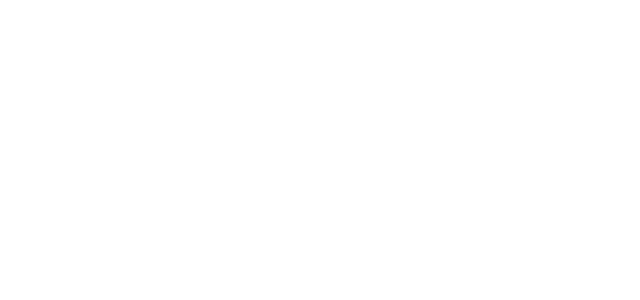
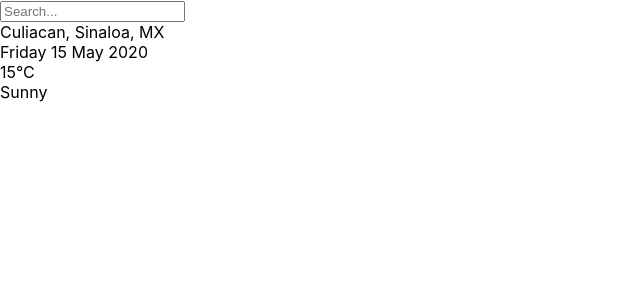
Before and after one commit to urielexis64/modern-weather-app, a React (Create React App) app: page / in a window 1280 px wide. Shown: the top 300 px of the page, without its empty margins (0-640 px from the left). Built offline with nearby package versions, Linux system fonts and the light colour scheme.

Commit message:
dateBuilder function

```diff
--- a/src/App.js
+++ b/src/App.js
@@ -5,7 +5,50 @@
 };
 
 function App() {
-	return <div className="App"></div>;
+	const dateBuilder = (d) => {
+		let months = [
+			'January',
+			'February',
+			'March',
+			'April',
+			'May',
+			'June',
+			'July',
+			'August',
+			'September',
+			'October',
+			'November',
+			'December',
+		];
+		let days = ['Sunday', 'Monday', 'Tuesday', 'Wednesday', 'Thursday', 'Friday', 'Saturday'];
+
+		let day = days[d.getDay()];
+		let date = d.getDate();
+		let month = months[d.getMonth()];
+		let year = d.getFullYear();
+
+		return `${day} ${date} ${month} ${year}`;
+	};
+
+	return (
+		<div className="app cold">
+			<main>
+				<div className="search-box">
+					<input type="text" className="search-bar" placeholder="Search..." />
+				</div>
+				<div>
+					<div className="location-box">
+						<div className="location">Culiacan, Sinaloa, MX</div>
+						<div className="date">{dateBuilder(new Date())}</div>
+					</div>
+					<div className="weather-box">
+						<div className="temp">15°C</div>
+						<div className="weather">Sunny</div>
+					</div>
+				</div>
+			</main>
+		</div>
+	);
 }
 
 export default App;
```
